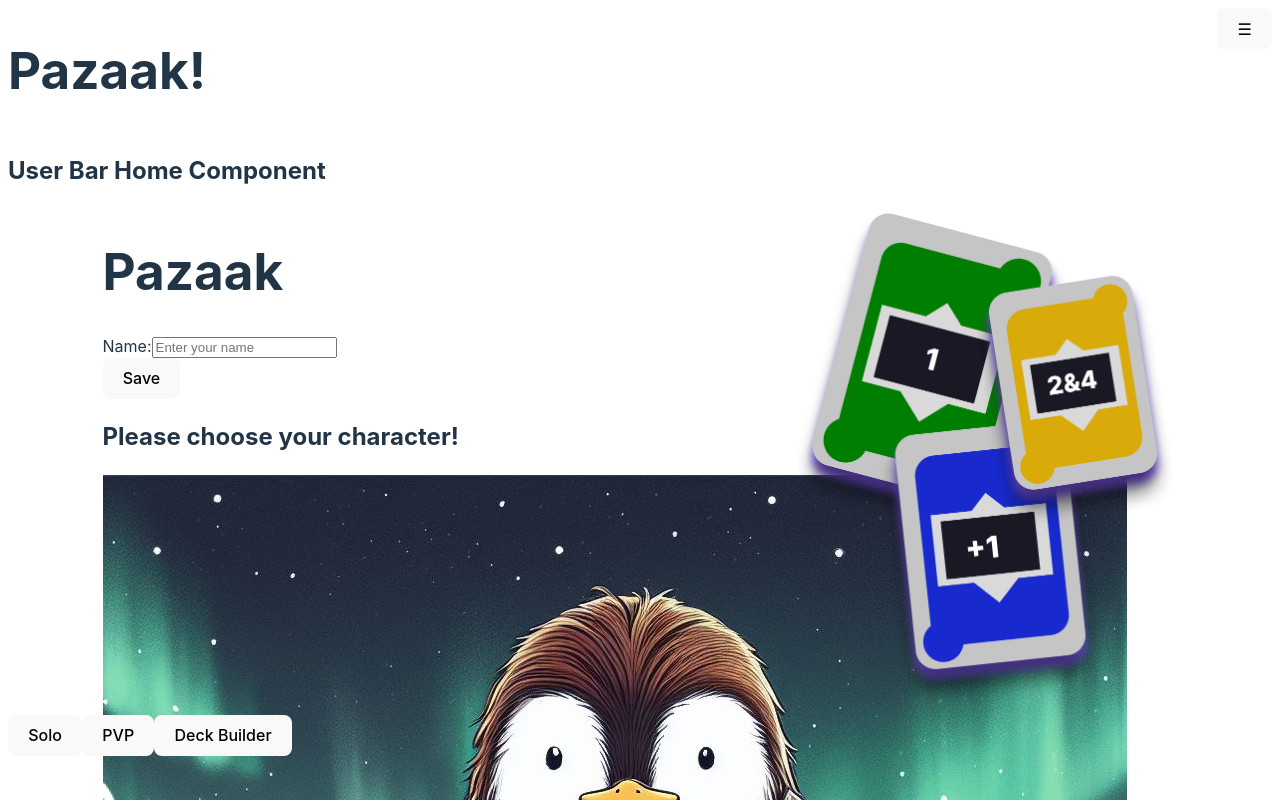
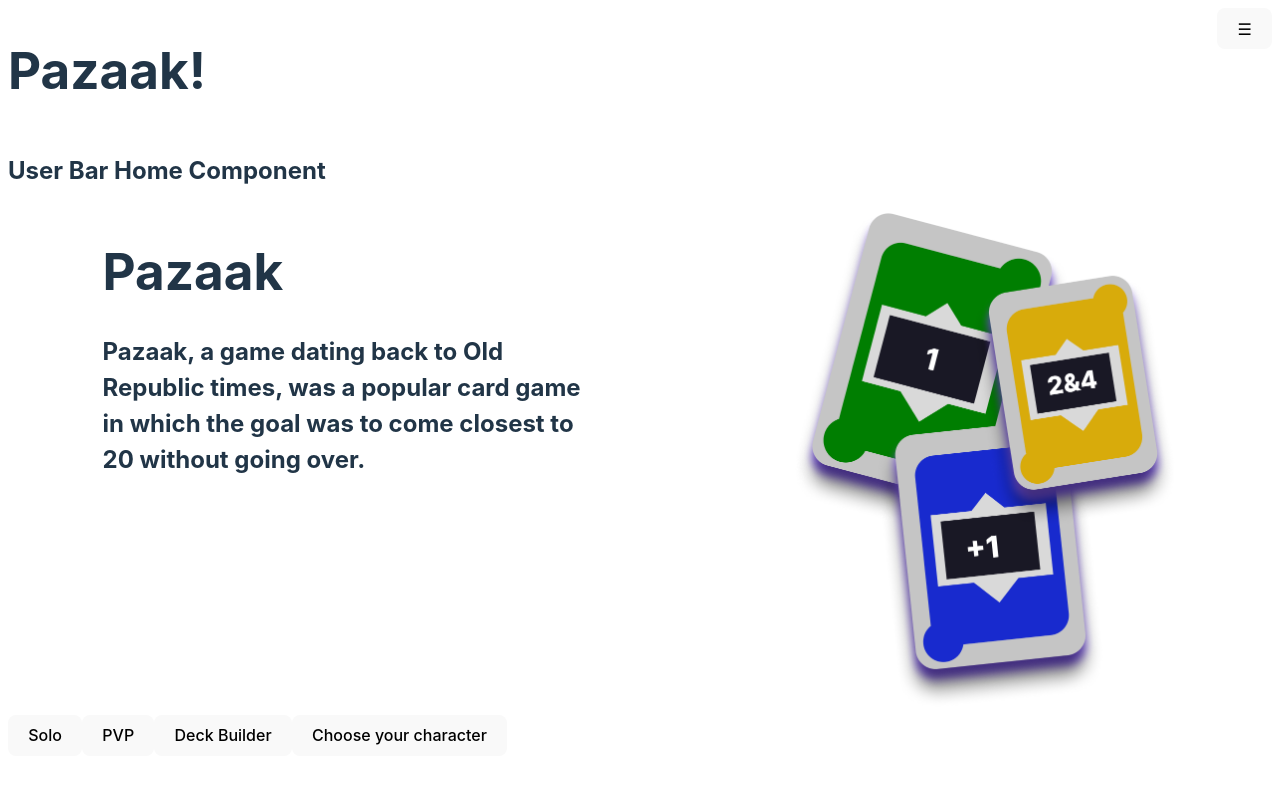
Before and after one commit to abasile1-tech/PazaakPadawan, a React (Vite) app in the folder client/: page / in a window 1280 px wide. Shown: the top 800 px of the page. Built offline with nearby package versions, Linux system fonts and the light colour scheme.

Commit message:
IC-56-moveCharacterSelectorToOwnPage

```diff
--- a/client/src/components/HomePage.tsx
+++ b/client/src/components/HomePage.tsx
@@ -1,7 +1,7 @@
 import BackgroundMusic from './BackgroundMusic';
 import Header from './Header';
 import { Link } from 'react-router-dom';
-import User from './User';
+// import User from './User';
 import Character from './Character';
 
 function HomePage() {
@@ -15,8 +15,8 @@ function HomePage() {
       <div className="main-content">
         <div id="home-page-text">
           <h1>Pazaak</h1>
-          <User />
-          <Character />
+          {/* <User /> */}
+
           <h2>
             Pazaak, a game dating back to Old Republic times, was a popular card
             game in which the goal was to come closest to 20 without going over.
@@ -41,6 +41,9 @@ function HomePage() {
         <Link to="/deck">
           <button className="deck-button">Deck Builder</button>
         </Link>
+        <Link to="/character">
+          <button className="character-button">Choose your character</button>
+        </Link>
       </div>
 
       <BackgroundMusic musicChoice={musicChoice} />
```
